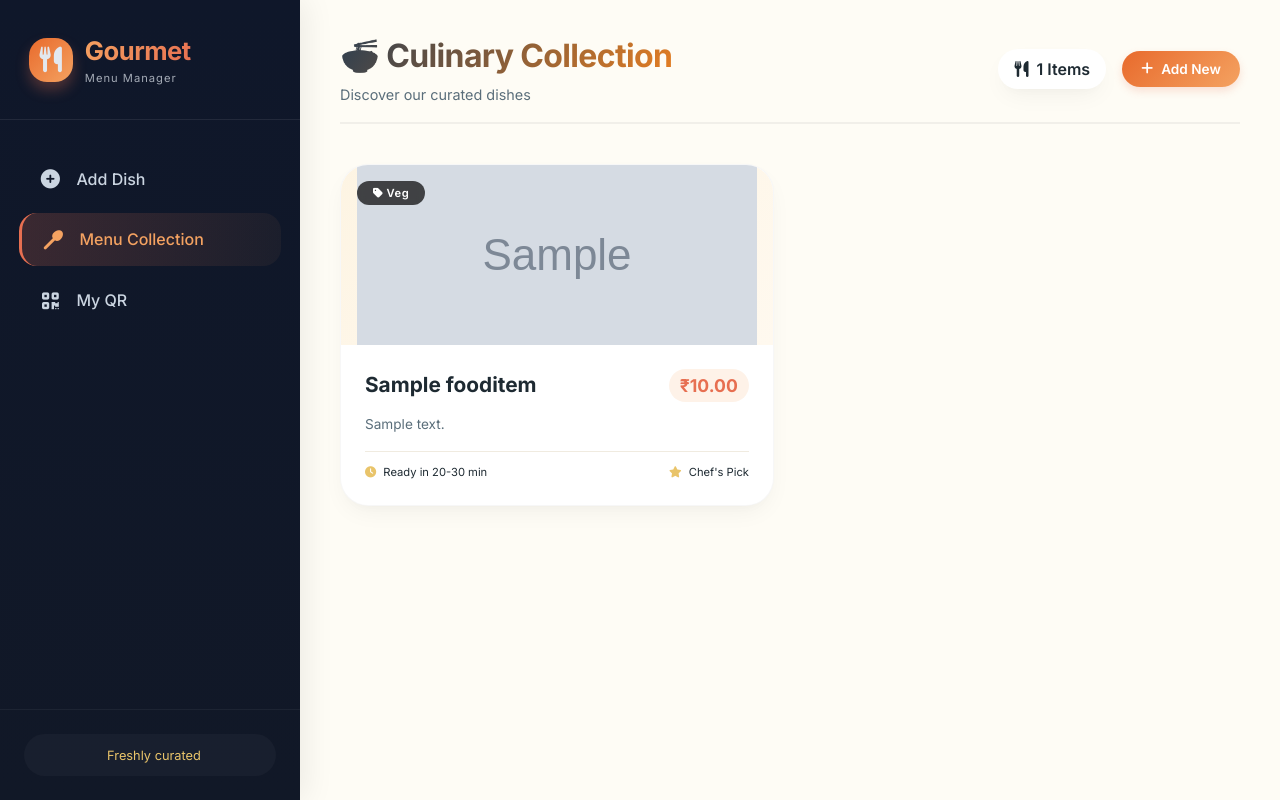
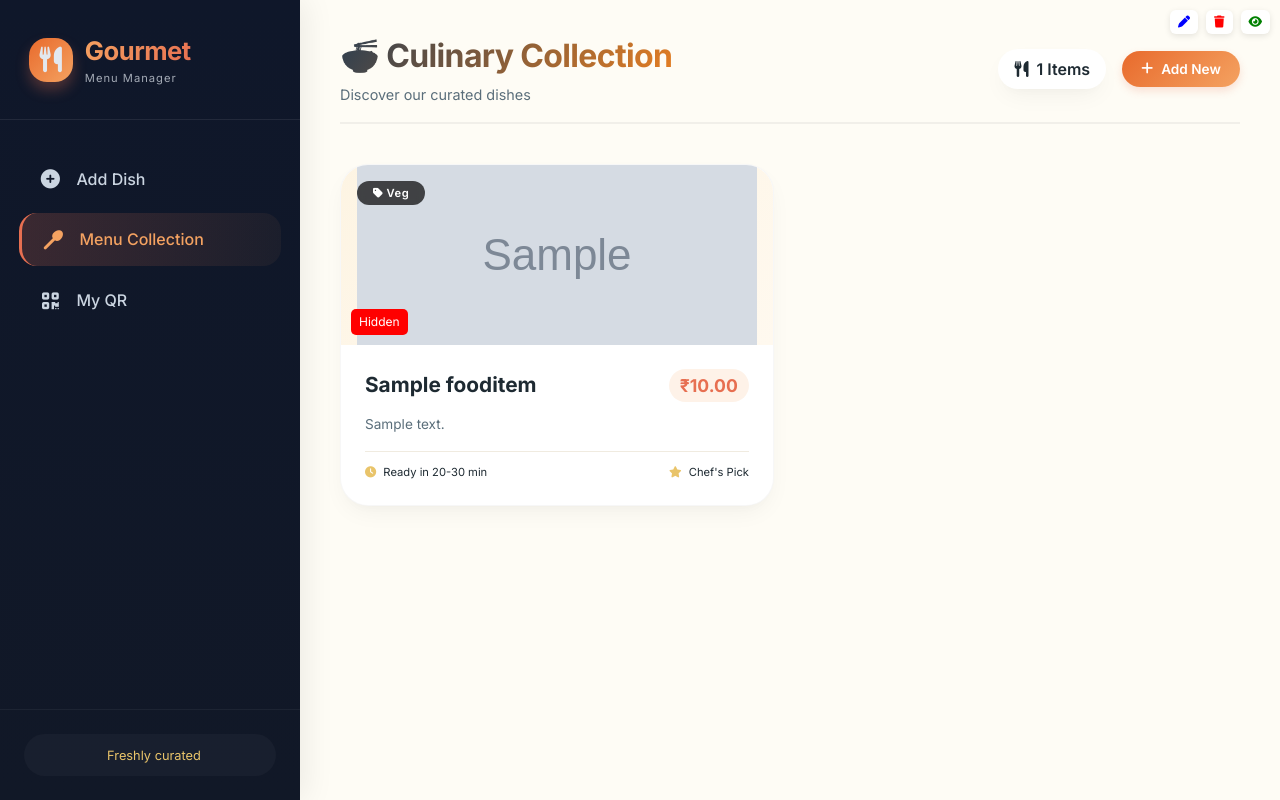
Before and after one commit to ShreyasKudahalli/FoodMenu, a Django app: page /view-food/ in a window 1280 px wide. Run offline with Django 4.2, Linux system fonts and the light colour scheme; a user stored in the database is signed in; tables that the repository leaves empty hold one stand-in row (values such as "Sample post"); grey boxes marked "Sample" are stand-in pictures.

Commit message:
Adding Delete,Edit and Hide Feature

```diff
--- a/base/models.py
+++ b/base/models.py
@@ -5,6 +5,7 @@ from io import BytesIO
 from django.core.files import File
 from django.utils.text import slugify
 import os
+from django.core.files.base import ContentFile
 
 # Create your models here.\
 
@@ -18,6 +19,7 @@ class Restaurant(models.Model):
     subscription_end = models.DateField(null=True, blank=True)
 
     qr_code = models.ImageField(upload_to='qr_codes/', blank=True, null=True)
+    is_available = models.BooleanField(default=True)
 
     def __str__(self):
         return self.restaurant_name
--- a/base/urls.py
+++ b/base/urls.py
@@ -6,4 +6,7 @@ urlpatterns = [
     path('view-food/',views.view_food,name='view-food'),
     path('menu/<slug:slug>/', views.customer_menu, name='customer-menu'),
     path('my-qr/', views.my_qr, name='my-qr'),
+    path('edit-food/<slug:slug>/', views.edit_food, name='edit-food'),
+    path('delete-food/<slug:slug>/', views.delete_food, name='delete-food'),
+    path('toggle-food/<slug:slug>/', views.toggle_food, name='toggle-food'),
 ]
--- a/base/views.py
+++ b/base/views.py
@@ -79,7 +79,8 @@ def customer_menu(request, slug):
     restaurant = get_object_or_404(Restaurant, slug=slug)
 
     food_items = FoodItem.objects.filter(
-        restaurant=restaurant
+        restaurant=restaurant,
+        is_available=True
     )
 
     return render(request, 'Home/customer-menu.html', {
@@ -99,3 +100,42 @@ def my_qr(request):
     return render(request, 'Home/my-qr.html', {
         'restaurant': restaurant
     })
+
+@login_required
+def delete_food(request, slug):
+    food = get_object_or_404(FoodItem, slug=slug, restaurant=request.user.restaurant)
+    food.delete()
+    messages.success(request, "Food deleted successfully!")
+    return redirect('view-food')
+
+@login_required
+def toggle_food(request, slug):
+    food = get_object_or_404(FoodItem, slug=slug, restaurant=request.user.restaurant)
+
+    food.is_available = not food.is_available
+    food.save()
+
+    return redirect('view-food')
+
+@login_required
+def edit_food(request, slug):
+    food = get_object_or_404(
+        FoodItem,
+        slug=slug,
+        restaurant=request.user.restaurant
+    )
+
+    if request.method == "POST":
+        food.name = request.POST.get("name")
+        food.price = request.POST.get("price")
+        food.quantity = request.POST.get("quantity")
+        food.description = request.POST.get("description")
+        food.category = request.POST.get("category")
+
+        if request.FILES.get("food_image"):
+            food.food_image = request.FILES.get("food_image")
+
+        food.save()
+        return redirect('view-food')
+
+    return render(request, 'Home/edit-food.html', {'food': food})
--- a/static/css/style.css
+++ b/static/css/style.css
@@ -594,6 +594,39 @@ body {
     box-shadow: 0 2px 8px rgba(0,0,0,0.08);
 }
 
+.card-actions {
+    position: absolute;
+    top: 10px;
+    right: 10px;
+    display: flex;
+    gap: 8px;
+}
+
+.btn-action {
+    background: white;
+    padding: 6px 8px;
+    border-radius: 6px;
+    color: #333;
+    font-size: 12px;
+    text-decoration: none;
+    box-shadow: 0 2px 6px rgba(0,0,0,0.1);
+}
+
+.btn-action.edit { color: blue; }
+.btn-action.delete { color: red; }
+.btn-action.toggle { color: green; }
+
+.status-badge.hidden-badge {
+    position: absolute;
+    bottom: 10px;
+    left: 10px;
+    background: red;
+    color: white;
+    padding: 4px 8px;
+    font-size: 12px;
+    border-radius: 5px;
+}
+
 @media (max-width: 768px) {
     /* Show hamburger and mobile header */
     .mobile-header {
--- a/templates/Home/view-food.html
+++ b/templates/Home/view-food.html
@@ -23,10 +23,37 @@
 <div class="menu-grid">
     {% for item in food_items %}
     <div class="gourmet-card">
+
+        <!-- OWNER ACTIONS (only show for owner view) -->
+        {% if not is_customer_view %}
+        <div class="card-actions">
+            <a href="{% url 'edit-food' item.slug %}" class="btn-action edit">
+                <i class="fas fa-pen"></i>
+            </a>
+
+            <a href="{% url 'delete-food' item.slug %}" class="btn-action delete">
+                <i class="fas fa-trash"></i>
+            </a>
+
+            <a href="{% url 'toggle-food' item.slug %}" class="btn-action toggle">
+                {% if item.is_available %}
+                    <i class="fas fa-eye-slash"></i>
+                {% else %}
+                    <i class="fas fa-eye"></i>
+                {% endif %}
+            </a>
+        </div>
+        {% endif %}
+
         <div class="card-media">
             <div class="card-category-badge">
                 <i class="fas fa-tag"></i> {{ item.category|capfirst }}
             </div>
+
+            {% if not item.is_available and not is_customer_view %}
+                <div class="status-badge hidden-badge">Hidden</div>
+            {% endif %}
+
             {% if item.food_image %}
                 <img src="{{ item.food_image.url }}" alt="{{ item.name }}" class="food-image">
             {% else %}
@@ -65,7 +92,6 @@
 </div>
 
 {% else %}
-
 <div class="empty-state">
     <div class="empty-icon">
         <i class="fas fa-egg"></i>
@@ -77,7 +103,5 @@
         <i class="fas fa-plus-circle"></i> Add First Dish
     </a>
 </div>
-
 {% endif %}
-
 {% endblock %}
```
Also changed, not shown: base/migrations/0007_restaurant_is_available.py (added).
